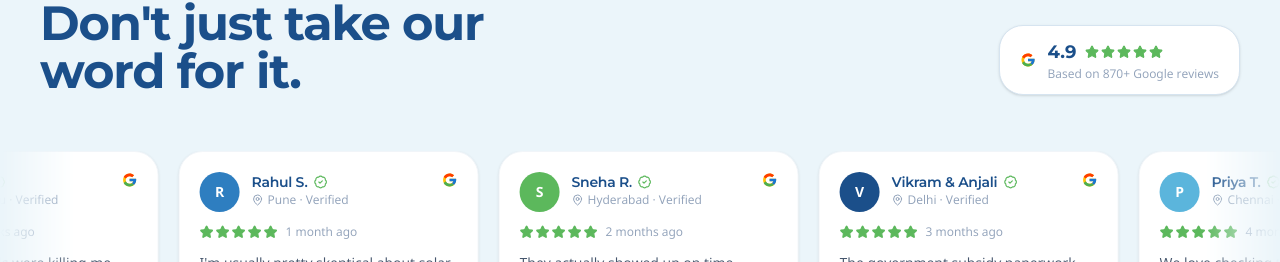
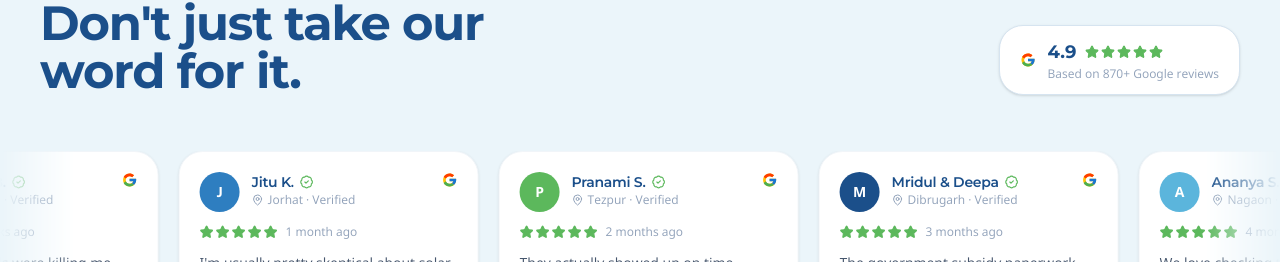
Before and after one commit to Bhargab04/website-solar, a React (Vite) app: page / in a window 1280 px wide. Shown: the part 3791-4053 px from the top of the page. Built offline with nearby package versions, Linux system fonts and the light colour scheme.

Commit message:
feat: localize testimonials with Assamese names and locations in Assam

```diff
--- a/src/components/site/Testimonials.tsx
+++ b/src/components/site/Testimonials.tsx
@@ -2,12 +2,12 @@ import { Star, BadgeCheck, MapPin } from "lucide-react";
 import { ScrollReveal } from "@/components/ui/scroll-reveal";
 
 const reviews = [
-  { name: "Arjun P.", initial: "A", color: "#1B4F8A", location: "Bengaluru", rating: 5, time: "2 weeks ago", text: "My summer AC bills were killing me, hitting ₹8,000 in May. The Solara guys put up a 5kW system and now my bill is literally ₹450. Best part? They didn't leave a single piece of trash in my yard." },
-  { name: "Rahul S.", initial: "R", color: "#2E7EC0", location: "Pune", rating: 5, time: "1 month ago", text: "I'm usually pretty skeptical about solar salesmen, but they were super honest. Didn't even try to upsell me on a battery because they said I didn't need one. Respect." },
-  { name: "Sneha R.", initial: "S", color: "#5CB85C", location: "Hyderabad", rating: 5, time: "2 months ago", text: "They actually showed up on time, finished the installation in exactly two days, and cleaned up before they left. Oh, and my power bill dropped 85%. Can't complain." },
-  { name: "Vikram & Anjali", initial: "V", color: "#1B4F8A", location: "Delhi", rating: 5, time: "3 months ago", text: "The government subsidy paperwork alone was stopping me from getting solar for years. Solara took care of literally every single form. I just had to sign." },
-  { name: "Priya T.", initial: "P", color: "#5BB5DC", location: "Chennai", rating: 5, time: "4 months ago", text: "We love checking the app every morning to see how much power we're making. It's kind of addictive honestly. System has been working flawlessly through the monsoon." },
-  { name: "Sameer D.", initial: "S", color: "#2E7EC0", location: "Mumbai", rating: 5, time: "6 months ago", text: "If you're on the fence, just do it. Best investment I made for the house this year. The 4kW system is plenty for our 3BHK, and the ROI is going to be under 4 years easily." },
+  { name: "Bhaskar B.", initial: "B", color: "#1B4F8A", location: "Guwahati", rating: 5, time: "2 weeks ago", text: "My summer AC bills were killing me, hitting ₹8,000 in May. The Solara guys put up a 5kW system and now my bill is literally ₹450. Best part? They didn't leave a single piece of trash in my yard." },
+  { name: "Jitu K.", initial: "J", color: "#2E7EC0", location: "Jorhat", rating: 5, time: "1 month ago", text: "I'm usually pretty skeptical about solar salesmen, but they were super honest. Didn't even try to upsell me on a battery because they said I didn't need one. Respect." },
+  { name: "Pranami S.", initial: "P", color: "#5CB85C", location: "Tezpur", rating: 5, time: "2 months ago", text: "They actually showed up on time, finished the installation in exactly two days, and cleaned up before they left. Oh, and my power bill dropped 85%. Can't complain." },
+  { name: "Mridul & Deepa", initial: "M", color: "#1B4F8A", location: "Dibrugarh", rating: 5, time: "3 months ago", text: "The government subsidy paperwork alone was stopping me from getting solar for years. Solara took care of literally every single form. I just had to sign." },
+  { name: "Ananya S.", initial: "A", color: "#5BB5DC", location: "Nagaon", rating: 5, time: "4 months ago", text: "We love checking the app every morning to see how much power we're making. It's kind of addictive honestly. System has been working flawlessly through the monsoon." },
+  { name: "Dhruba B.", initial: "D", color: "#2E7EC0", location: "Silchar", rating: 5, time: "6 months ago", text: "If you're on the fence, just do it. Best investment I made for the house this year. The 4kW system is plenty for our 3BHK, and the ROI is going to be under 4 years easily." },
 ];
 
 function GoogleG() {
```
